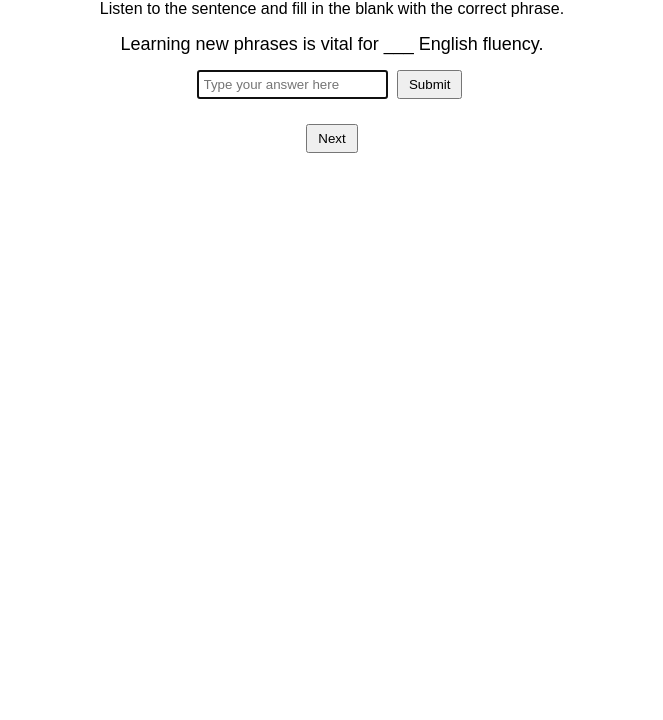
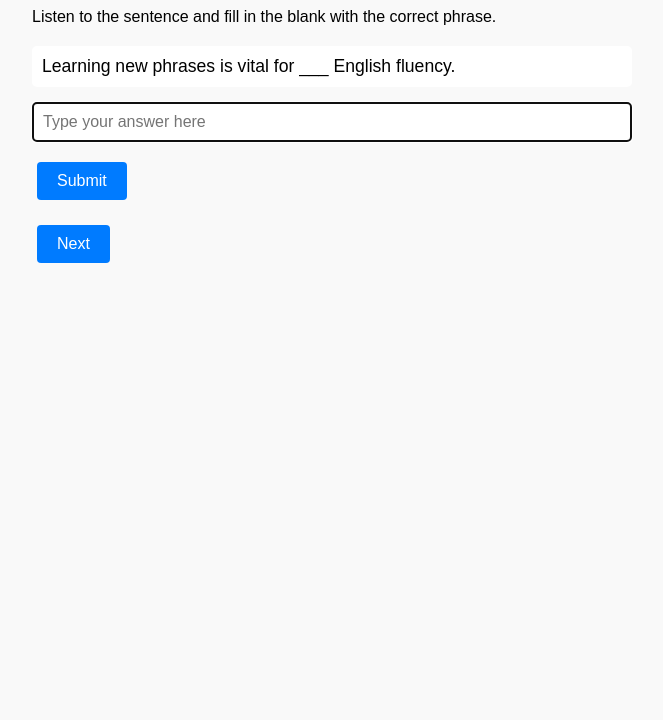
Before and after one commit to adrian2570/English-words-learning, a plain HTML site: page index.html in a window 1280 px wide. Shown: the part 80-800 px from the top of the page, without its empty margins (308-971 px from the left). Drawn offline with nearby package versions, Linux system fonts and the light colour scheme.

Commit message:
Update index.html

```diff
--- a/index.html
+++ b/index.html
@@ -5,30 +5,75 @@
   <meta name="viewport" content="width=device-width, initial-scale=1.0">
   <title>English Learning Tool</title>
   <style>
+    /* Container for centered layout with a max-width */
+    .container {
+      max-width: 600px;
+      margin: 0 auto;
+      padding: 20px;
+    }
     body {
       font-family: Arial, sans-serif;
-            text-align: center;
-            margin: 20px;
+      margin: 0;
+      padding: 0;
+      background: #f9f9f9;
+    }
+    h1 {
+      font-size: 1.8em;
+      margin-bottom: 10px;
+    }
+    p {
+      font-size: 1em;
+      margin-bottom: 20px;
     }
     #sentence {
-            font-size: 18px;
-            margin-bottom: 10px;
+      font-size: 1.1em;
+      margin-bottom: 15px;
+      padding: 10px;
+      background: #fff;
+      border-radius: 5px;
     }
     #answer-input {
-            padding: 5px;
-            margin-bottom: 10px;
+      width: 100%;
+      padding: 10px;
+      margin-bottom: 15px;
+      font-size: 1em;
+      box-sizing: border-box;
+      border: 1px solid #ccc;
+      border-radius: 4px;
+    }
+    button {
+      padding: 10px 20px;
+      margin: 5px;
+      font-size: 1em;
+      border: none;
+      border-radius: 4px;
+      background-color: #007BFF;
+      color: #fff;
+    }
+    button:hover {
+      background-color: #0056b3;
     }
     #feedback {
       font-weight: bold;
-            margin-bottom: 10px;
+      margin-bottom: 15px;
     }
-        button {
-            padding: 5px 10px;
-            margin: 5px;
+    /* Adjust font sizes for smaller screens */
+    @media (max-width: 480px) {
+      h1 {
+        font-size: 1.5em;
+      }
+      #sentence {
+        font-size: 1em;
+      }
+      #answer-input, button {
+        font-size: 0.9em;
+        padding: 8px;
+      }
     }
   </style>
 </head>
 <body>
+  <div class="container">
     <h1>English Learning Tool</h1>
     <p>Listen to the sentence and fill in the blank with the correct phrase.</p>
     <div id="sentence"></div>
@@ -36,6 +81,7 @@
     <button id="submit-btn">Submit</button>
     <div id="feedback"></div>
     <button id="next-btn">Next</button>
+  </div>
 
   <!-- Include PapaParse for CSV parsing -->
   <script src="https://cdnjs.cloudflare.com/ajax/libs/PapaParse/5.3.0/papaparse.min.js"></script>
```
Lines whose indentation alone changed are shown as unchanged.
